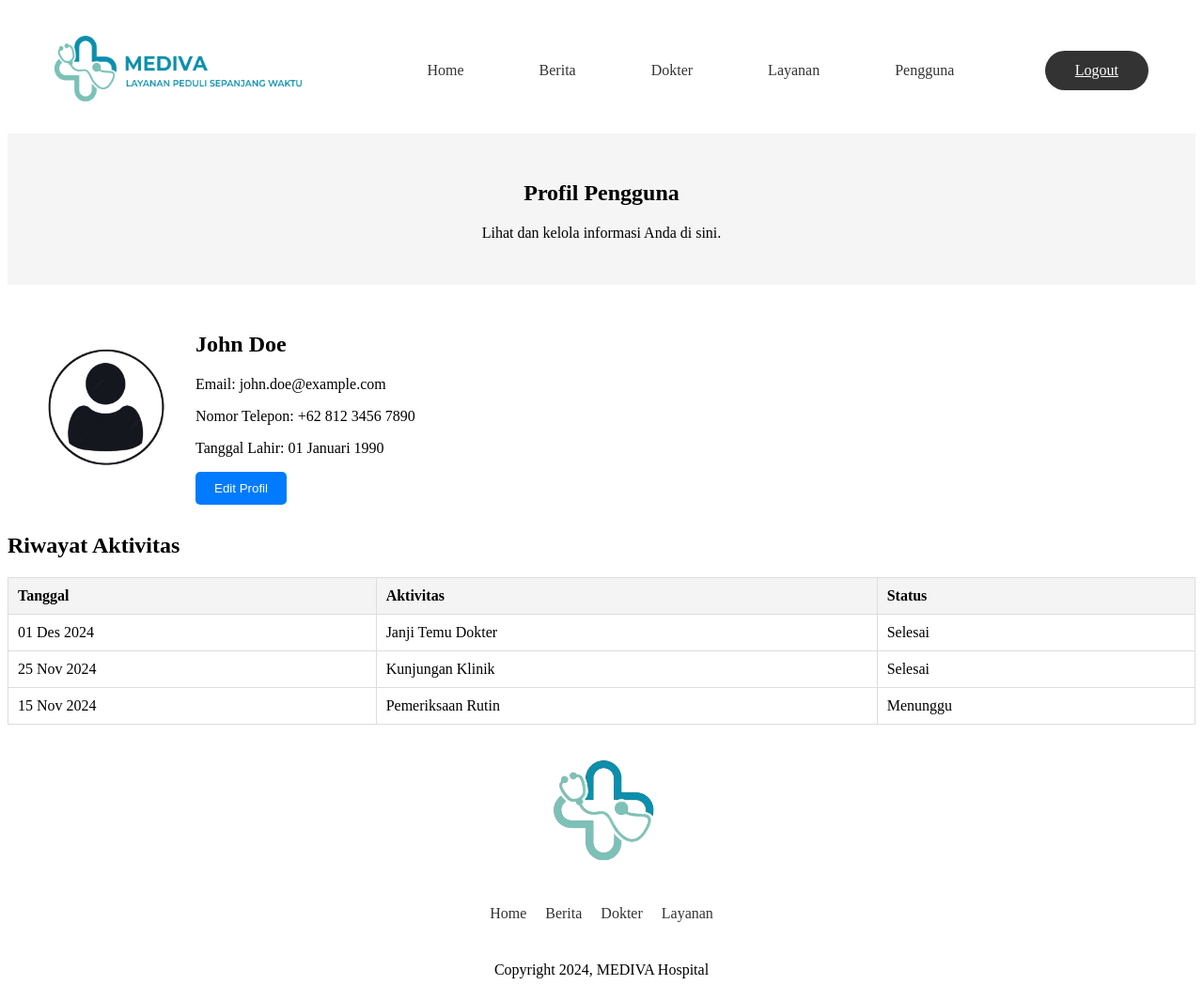
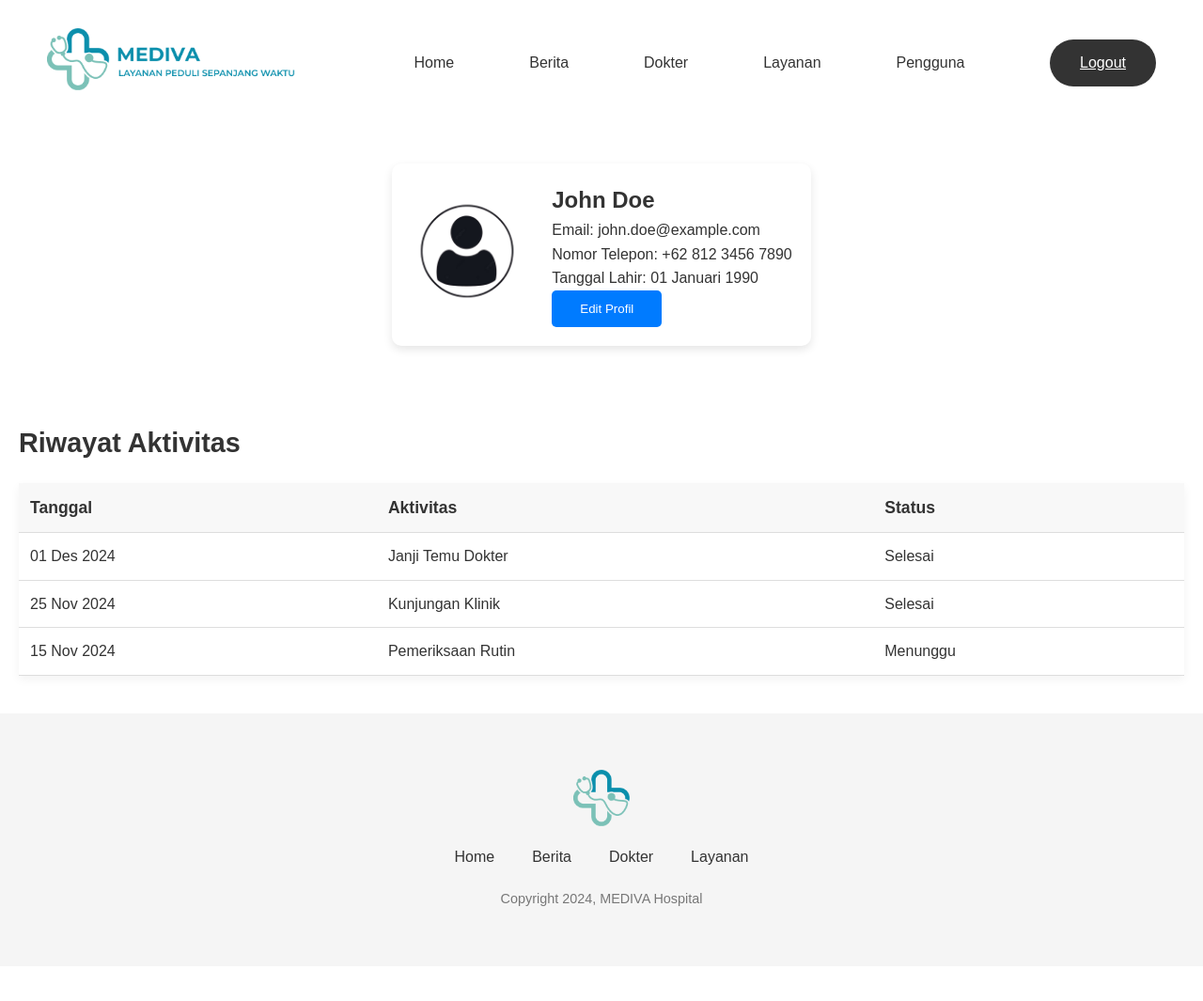
Before and after one commit to thyrawynne/Project-Biomedis, a PHP site: page /pengguna.html in a window 1280 px wide. Shown: the whole page at 94% size. After the commit the page ends 964 px from the top, so only its background shows below. Run offline with PHP 8.4, Linux system fonts and the light colour scheme.

Commit message:
Page pengguna diperbarui

```diff
--- a/berita.html
+++ b/berita.html
@@ -21,7 +21,7 @@
       <li><a href="doctor.html">Dokter</a></li>
       <li><a href="layanan.html">Layanan</a></li>
     </ul>
-    <a href="pengguna.html" class="user-btn">Pengguna</a>
+    <a href="login.html" class="user-btn">Login</a>
   </nav>
   </header>
 
--- a/pengguna.css
+++ b/pengguna.css
@@ -1,3 +1,15 @@
+* {
+  margin: 0;
+  padding: 0;
+  box-sizing: border-box;
+}
+
+body {
+  font-family: Arial, sans-serif;
+  line-height: 1.6;
+  color: #333;
+}
+
 header {
   background: #ffffff;
   position: sticky;
@@ -5,8 +17,12 @@ header {
   z-index: 1000;
 }
 
-header img {
-    height: 70px;
+.navbar {
+  display: flex;
+  align-items: center;
+  justify-content: space-between; /* Distribusi elemen */
+  padding: 30px 30px;
+  margin: 0 20px;
 }
 
 .logo {
@@ -19,29 +35,10 @@ header img {
   width: 300px;
 }
 
-.logo span {
-  font-size: 1.2rem;
-  font-weight: bold;
-  color: #38A9AD;
-}
-
-.navbar {
-  display: flex;
-  align-items: center;
-  justify-content: space-between; /* Distribusi elemen */
-  padding: 30px 30px;
-  margin: 0 20px;
-}
-
 .nav-links {
   list-style: none;
   display: flex;
-  justify-content: center; /* Pusatkan elemen */
-  align-items: center; /* Rata vertikal */
-  gap: 80px; /* Jarak antar elemen */
-  flex-grow: 1; /* Membuat elemen ini mengambil ruang kosong di navbar */
-  margin: 0; /* Hilangkan margin default */
-  padding: 0; /* Hilangkan padding default */
+  gap: 80px;
 }
 
 .nav-links li a {
@@ -52,7 +49,7 @@ header img {
 }
 
 .nav-links li a:hover {
-  color: #8be8ec;
+  color: #38A9AD;
 }
 
 .user-btn {
@@ -63,97 +60,130 @@ header img {
   border-radius: 32px;
   cursor: pointer;
   transition: background 0.3s ease;
-  -webkit-border-radius: 32px;
-  -moz-border-radius: 32px;
-  -ms-border-radius: 32px;
-  -o-border-radius: 32px;
 }
 
 .user-btn:hover {
   background: #555;
 }
 
-.pengguna-hero {
-    background-color: #f5f5f5;
-    padding: 30px;
-    text-align: center;
+.hero-content h1 {
+  font-size: 2.5rem;
+  font-weight: bold;
+  margin-bottom: 20px;
+}
+
+.hero-content p {
+  font-size: 1.2rem;
+}
+
+.profile-section {
+  padding: 40px 20px;
+  display: flex;
+  justify-content: center;
 }
 
 .profile-container {
   display: flex;
   align-items: center;
-    margin: 30px;
+  background: #fff;
+  padding: 20px;
+  border-radius: 10px;
+  box-shadow: 0 4px 10px rgba(0, 0, 0, 0.1);
 }
 
 .profile-image img {
   border-radius: 50%;
-    width: 150px;
-    height: 150px;
-  }
-
-  .profile-info {
-    margin-left: 20px;
+  width: 120px;
+  height: 120px;
+  margin-right: 30px;
 }
 
 .edit-btn {
   background-color: #007bff;
   color: #fff;
-    padding: 10px 20px;
+  padding: 12px 30px;
   border: none;
   border-radius: 5px;
   cursor: pointer;
-    transition: background-color 0.3s;
+  transition: background-color 0.3s ease;
 }
 
 .edit-btn:hover {
   background-color: #0056b3;
 }
 
+.activity-section {
+  padding: 40px 20px;
+}
+
+.activity-section h2 {
+  font-size: 1.8rem;
+  font-weight: bold;
+  margin-bottom: 20px;
+}
+
 .activity-table {
   width: 100%;
   border-collapse: collapse;
-    margin: 20px 0;
+  box-shadow: 0 4px 10px rgba(0, 0, 0, 0.05);
 }
 
-  .activity-table th, .activity-table td {
-    border: 1px solid #ddd;
-    padding: 10px;
+.activity-table th,
+.activity-table td {
+  padding: 12px;
   text-align: left;
+  border-bottom: 1px solid #ddd;
 }
 
 .activity-table th {
-    background-color: #f4f4f4;
+  background-color: #f8f8f8;
+  font-size: 1.1rem;
 }
 
-  .footer-container {
-    max-width: 1200px;
-    margin: 0 auto;
+.activity-table td {
+  font-size: 1rem;
+}
+
+.activity-table tr:hover {
+  background-color: #f1f1f1;
+}
+
+.footer {
+  background-color: #f5f5f5;
+  padding: 60px 20px;
+  text-align: center;
+}
+
+.footer-content {
   display: flex;
   flex-direction: column;
   align-items: center;
+  gap: 20px;
 }
 
 .footer-logo {
-    margin-bottom: 5px;
+  width: 60px;
+  height: auto;
 }
 
-  .footer-nav {
-    margin-bottom: 10px;
+.footer-links {
+  list-style: none;
+  display: flex;
+  gap: 40px;
 }
 
-  .footer-nav ul {
-    list-style: none;
-    padding: 0;
-    display: flex;
-  }
-
-  .footer-nav li {
-    margin: 0 10px;
-  }
-
-  .footer-nav a {
+.footer-links li a {
   text-decoration: none;
   color: #333;
   font-weight: 500;
   transition: color 0.3s ease;
 }
+
+.footer-links li a:hover {
+  color: #38A9AD;
+}
+
+.footer p {
+  font-size: 0.9rem;
+  color: #777;
+}
--- a/pengguna.html
+++ b/pengguna.html
@@ -23,13 +23,6 @@
         <a href="login.html" class="user-btn">Logout</a>
       </nav>
     </header>
-
-    <section class="hero pengguna-hero">
-      <div class="hero-content">
-        <h1>Profil Pengguna</h1>
-        <p>Lihat dan kelola informasi Anda di sini.</p>
-      </div>
-    </section>
 
     <section class="profile-section">
       <div class="profile-container">
@@ -76,24 +69,18 @@
       </table>
     </section>
 
-    <footer>
-        <div class="footer-container">
-          <div class="footer-logo">
-            <img src="logo1.png" alt="Mediva Logo">
-          </div>
-          <div class="footer-nav">
-            <ul>
-              <li><a href="#">Home</a></li>
-              <li><a href="#">Berita</a></li>
-              <li><a href="#">Dokter</a></li>
-              <li><a href="#">Layanan</a></li>
-            </ul>
-          </div>
-          <div class="footer-copyright">
-            <p>Copyright 2024, MEDIVA Hospital</p>
-          </div>
-        </div>
-      </footer>
+    <footer class="footer">
+      <div class="footer-content">
+        <img src="assets/logo tanpa font.png" alt="MEDIVA Logo" class="footer-logo">
+        <ul class="footer-links">
+          <li><a href="index.html">Home</a></li>
+          <li><a href="berita.html">Berita</a></li>
+          <li><a href="doctor.html">Dokter</a></li>
+          <li><a href="layanan.html">Layanan</a></li>
+        </ul>
+        <p>Copyright 2024, MEDIVA Hospital</p>
+      </div>
+    </footer>
   </div>
 </body>
 </html>
```
Also changed, not shown: login.css (+112 -71 lines), login.html (+18 -8 lines). Lines whose indentation alone changed are shown as unchanged.
